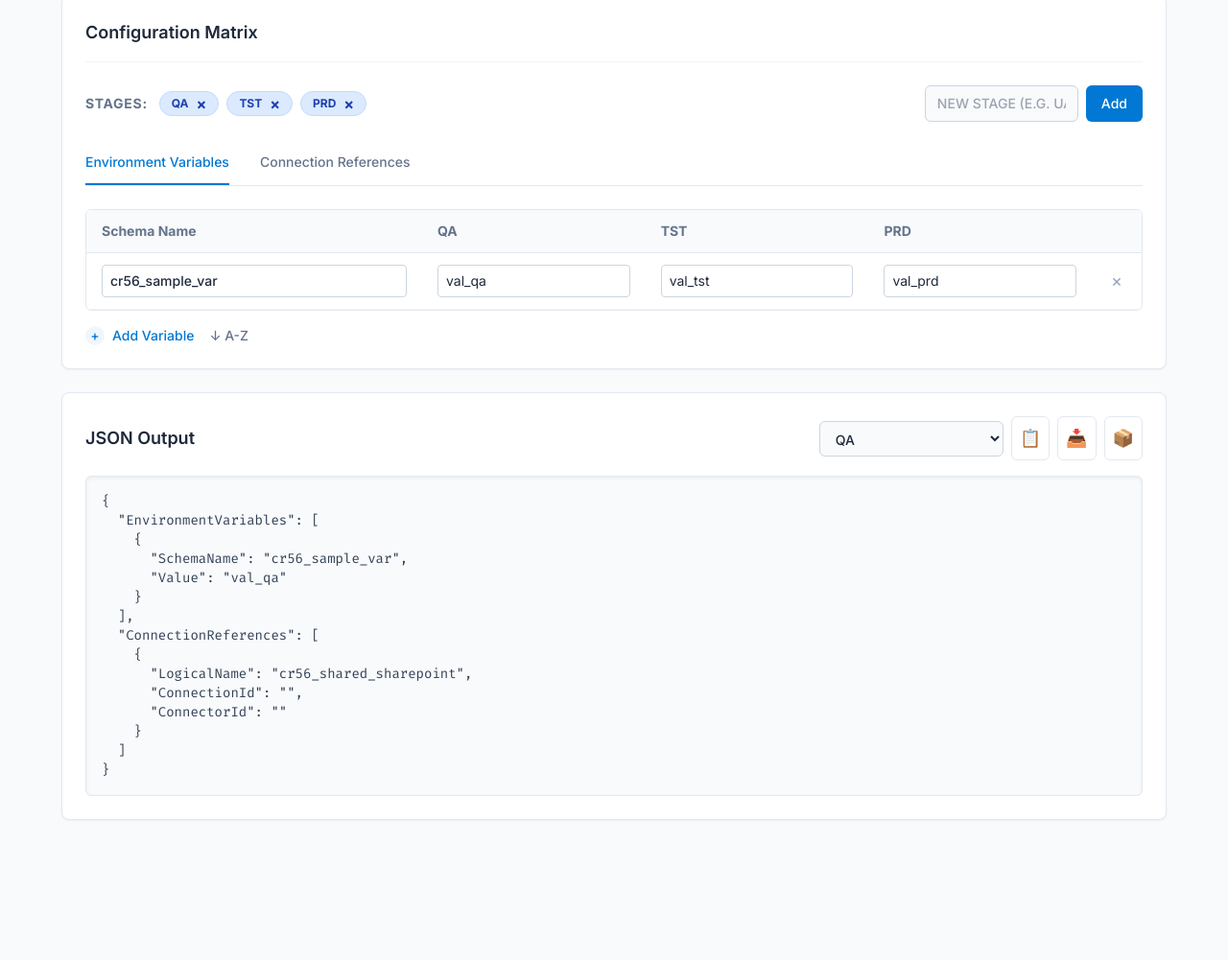
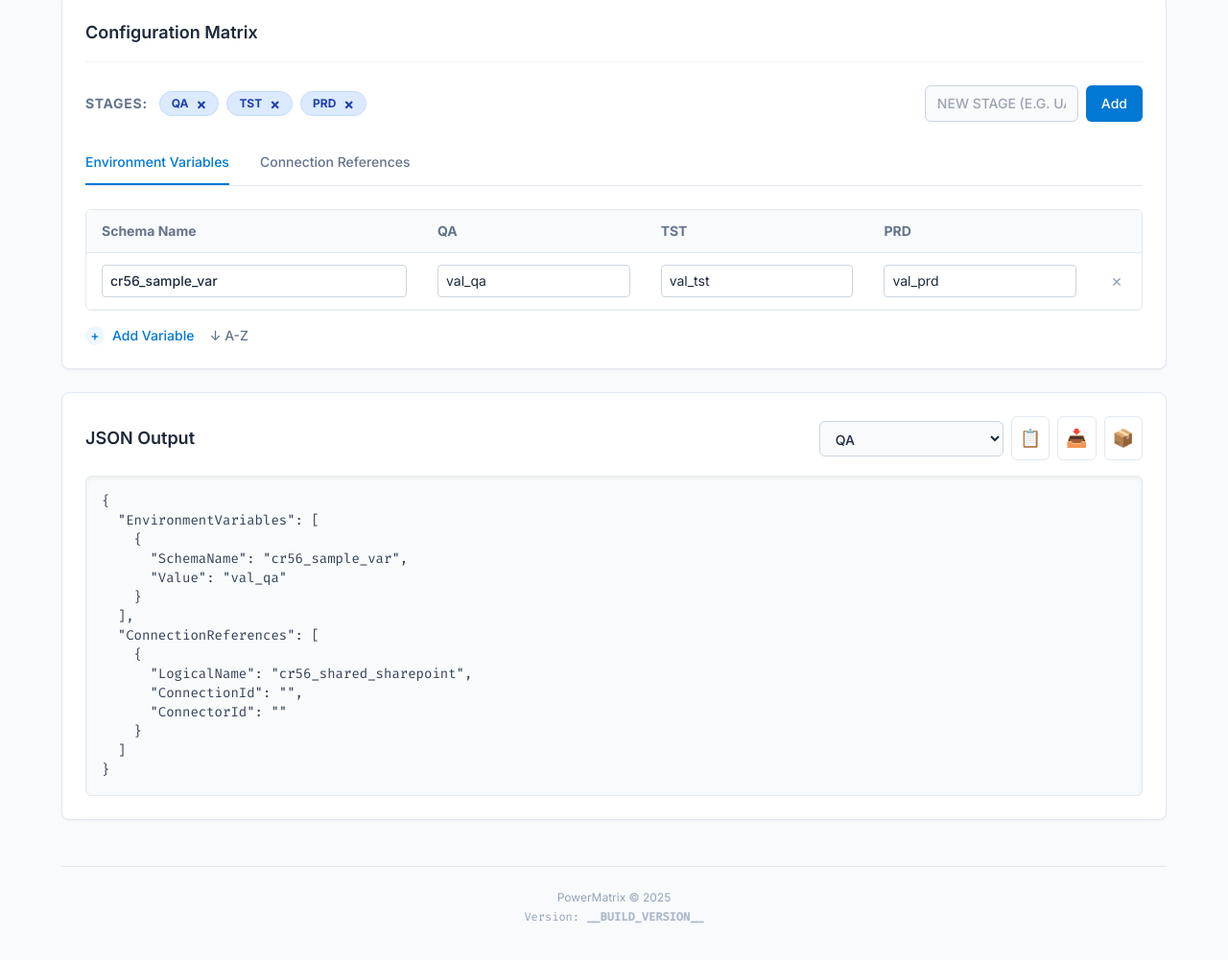
Before and after one commit to sanjeev40084/powermatrix, a website: page index.html in a window 1280 px wide. Shown: the part 115-1116 px from the top of the page at 96% size. Before the commit the page ends 1002 px from the top, so only its background shows below. Drawn offline with nearby package versions, Linux system fonts and the light colour scheme.

Commit message:
Add footer with copyright and build version information (#4)

```diff
--- a/index.html
+++ b/index.html
@@ -171,6 +171,13 @@
             <pre id="jsonOutput" class="bg-slate-50 dark:bg-zinc-950 text-slate-700 dark:text-slate-300 p-4 rounded-md border border-slate-200 dark:border-zinc-700 font-mono text-xs md:text-sm overflow-auto max-h-96 shadow-inner transition-all duration-300" tabindex="0" aria-label="JSON Output Preview">{}</pre>
         </div>
     </div>
+
+    <footer class="max-w-6xl mx-auto mt-12 py-6 text-center text-xs text-slate-400 dark:text-zinc-600 border-t border-slate-200 dark:border-zinc-800">
+        <p>PowerMatrix &copy; <span id="year"></span></p>
+        <p class="mt-1 font-mono">
+            Version: <span class="opacity-75 font-semibold">__BUILD_VERSION__</span>
+        </p>
+    </footer>
 
     <datalist id="connectorList"></datalist>
 
@@ -609,6 +616,9 @@
         }
 
         init();
+
+        // Set current year in footer
+        document.getElementById('year').textContent = new Date().getFullYear();
     </script>
 </body>
 </html>
```
